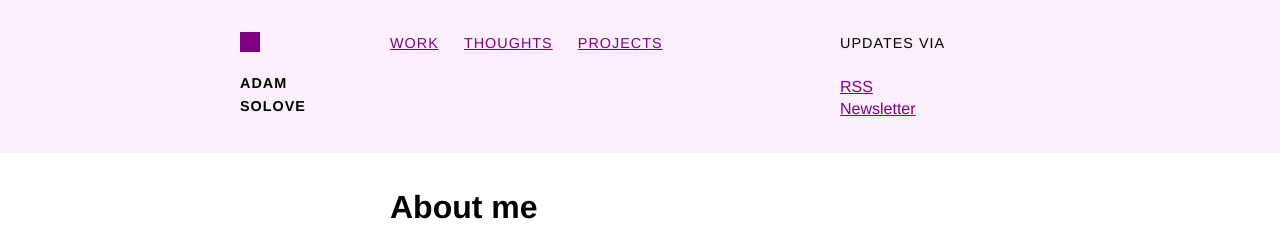
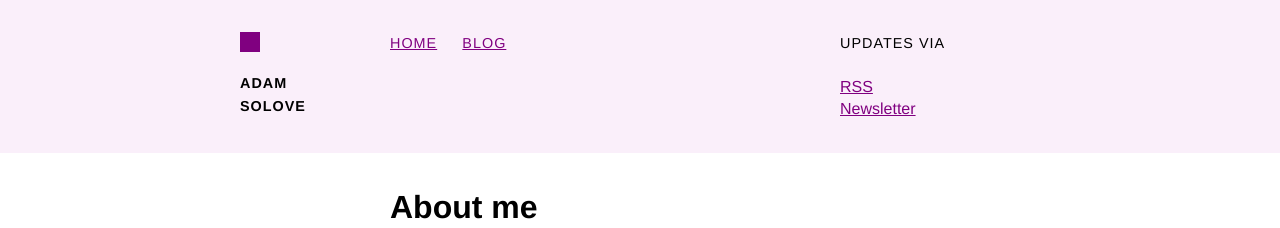
Before and after one commit to asolove/asolove.github.io, a Jekyll site: the page built from index.html, in a window 1280 px wide. Shown: the top 228 px of the page. Built offline with Jekyll 4.4.1, drawn with Linux system fonts in a browser that asks for light colours.

Commit message:
nav should work

```diff
--- a/_layouts/default.html
+++ b/_layouts/default.html
@@ -36,9 +36,8 @@
             </form>
             <div>
                 <nav>
-                    <a href="#work">Work</a>
-                    <a href="#thoughts">Thoughts</a>
-                    <a href="#projects">Projects</a>
+                    <a href="/">Home</a>
+                    <a href="/blog">Blog</a>
                 </nav>
             </div>
         </div>
```
